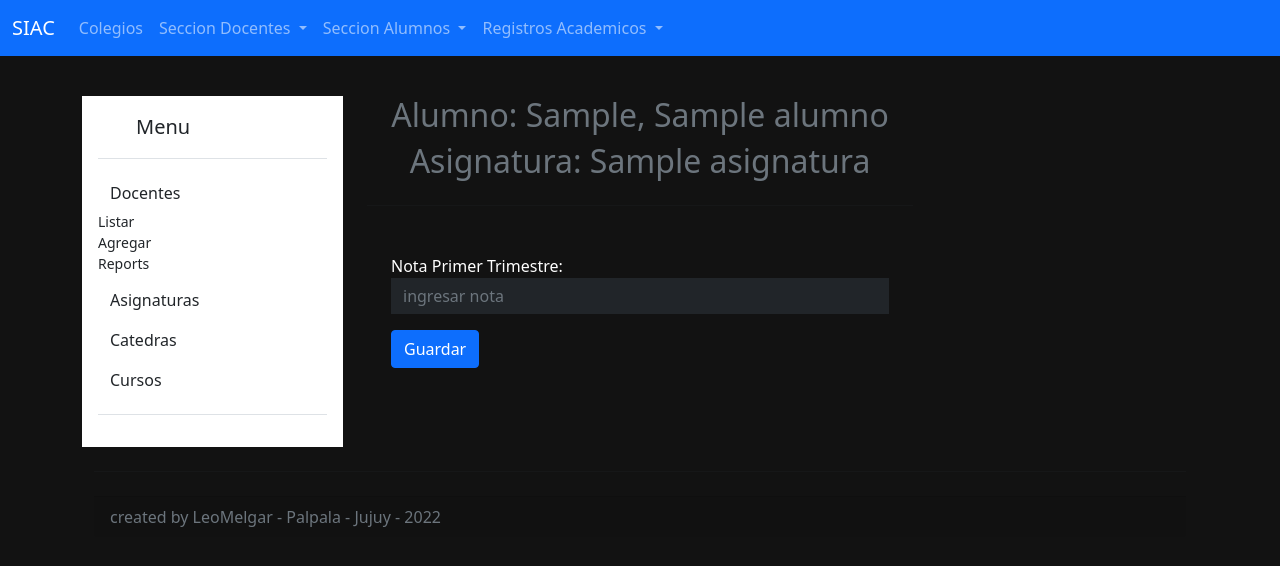
After one commit to leomelgar/siac, a Flask app: page /clases/calificar/1/1 in a window 1280 px wide. The commit adds this page. Shown: the top 566 px of the page. Run offline with Flask 2, Linux system fonts and the light colour scheme; tables that the repository leaves empty hold one stand-in row (values such as "Sample post").

Commit message:
calificacion de alumnos - pendiente

```diff
--- a/routes/clases.py
+++ b/routes/clases.py
@@ -1,6 +1,6 @@
 from crypt import methods
 from flask import Blueprint, render_template, request, redirect, url_for, flash
-from models.colege import Clase, Curso, Catedra, Horario, Docente, Matricula, Alumno
+from models.colege import Clase, Curso, Catedra, Horario, Docente, Matricula, Alumno, Calificacion, Asignatura
 from utils.db import db
 
 clases = Blueprint("clases", __name__)
@@ -41,11 +41,14 @@ def add_clase():
         flash('Clase añadido correctamente!')
         return redirect(url_for('clases.home'))
 
-@clases.route('/clases/listado/<idClase>')
+@clases.route('/clases/listado/<idClase>')#listado de alumnos por clase
 def listado(idClase):
     clase = Clase.query.get(idClase)
-    listado = Curso.query.join(Clase, Curso.idCurso==clase.curso_id).join(Matricula, Curso.idCurso==Matricula.curso_id).join(Alumno, Matricula.alumno_id==Alumno.idAlumno).add_columns(Alumno.apellido, Alumno.nombre)
-    return render_template('/clases/listado.html',listado=listado, clase=clase)
+    listado = Curso.query.join(Clase, Curso.idCurso==clase.curso_id).join(Matricula, Curso.idCurso==Matricula.curso_id).join(Alumno, Matricula.alumno_id==Alumno.idAlumno).add_columns(Alumno.idAlumno,Alumno.apellido, Alumno.nombre)
+    cantidad = listado.count()/3
+    # for i in listado:
+    #     print(i)
+    return render_template('/clases/listado.html',listado=listado, clase=clase, cantidad=cantidad)
 
 @clases.route('/clases/delete/<idClase>')
 def delete(idClase):
@@ -55,15 +58,22 @@ def delete(idClase):
     flash('Clase Borrada!')
     return redirect(url_for('clases.home'))
 
-@clases.route('/clases/calificar/<alumno_id>', methods=['POST','GET'])
-def calificar(alumno_id):
+@clases.route('/clases/calificar/<alumno_id>/<clase_id>', methods=['POST','GET']) #asignar nota a un alumno
+def calificar(alumno_id,clase_id):
     alumno = Alumno.query.get(alumno_id)
+    clase = Clase.query.get(clase_id)
+    asignatura = Catedra.query.join(Clase, Catedra.idCatedra==clase.idClase).join(Asignatura, Catedra.asignatura_id==Asignatura.idAsignatura).add_columns(Catedra.idCatedra,Catedra.nombre_cat,Asignatura.idAsignatura,Asignatura.nombre)
+    for i in asignatura:
+        print(i)
     if request.method == 'POST':
         nota_1 = request.form['nota_1']
         nota_2 = request.form['nota_2']
         nota_3 = request.form['nota_3']
+        notaFinal = (nota_1+nota_2+nota_3)/3
 
-        new_calificacion = Calificacion(nota_1,nota_2,nota_3,alumno_id)
+        new_calificacion = Calificacion(nota_1,nota_2,nota_3,notaFinal,alumno_id)
         db.session.add(new_calificacion)
         db.session.commit()
         flash('Calificacion Añadida!')
+        return redirect(url_for('clases.listado', idClase=clase_id))
+    return render_template('/clases/calificacion.html', alumno=alumno, asignatura=asignatura)
--- /dev/null
+++ b/templates/clases/calificacion.html
@@ -0,0 +1,58 @@
+{% extends 'layout.html' %}
+
+{% block title %}
+  Calificacion
+{% endblock %}
+
+{% block body %}
+<div class="row">
+  <div class="col-md-3">
+    <!-- menu lateral -->
+    {% include 'partials/_sidebarClase.html' %}
+   </div>
+    <div class="col-md-6">
+      {% include 'partials/_message.html' %}
+      <h2 class="text-secondary text-center">Alumno: {{alumno.apellido}}, {{alumno.nombre}}</h2>
+      {%for asignatura in asignatura%}
+      <h2 class="text-secondary text-center">Asignatura: {{asignatura.nombre}} </h2>
+      {% endfor %}
+    <hr class="my-4">
+    <form action="/clases/calificar" method="POST">
+        <div class="card-body p-4 text-white">
+            {% if not nota_1 %}
+            <div class="mb-3">
+              <label for="cuil">Nota Primer Trimestre:</label>
+              <input
+                type="float"
+                name="nota_1"
+                class="form-control rounded-0 bg-dark border-0 text-white"
+                placeholder="ingresar nota"
+                required
+              />
+            </div>
+            {% elif not nota_2%}
+            <div class="mb-3">
+              <label for="telefono">Nota Segundo Trimestre:</label>
+              <input
+                type="float"
+                name="nota_2"
+                class="form-control rounded-0 bg-dark border-0 text-white"
+                placeholder="ingresar nota"
+              />
+            </div>
+            {% else %}
+            <div class="mb-3">
+              <label for="nota_3">Nota Tercer Trimestre:</label>
+              <input
+                type="float"
+                name="nota_3"
+                class="form-control rounded-0 bg-dark border-0 text-white"
+                placeholder="ingresar nota"
+              />
+            </div>
+            {% endif %}
+            <button class="btn btn-primary">Guardar</button>
+        </div>
+    </form>
+  </div>
+{% endblock %}
--- a/templates/clases/listado.html
+++ b/templates/clases/listado.html
@@ -13,6 +13,7 @@
     <div class="col-md-9">
       {% include 'partials/_message.html' %}
       <h2 class="text-secondary text-center">Alumnos de {{clase.nombre_clase}}</h2>
+      <h4>Registros {{cantidad}}</h4>
     <hr class="my-4">
     <table class="table table-dark table-hover">
       <thead>
@@ -36,7 +37,7 @@
           <td></td>
           <td></td>
           <td><div>
-            <a href="#" class="btn btn-outline-success btn-sm rounded-0">
+            <a href="{{url_for('clases.calificar', alumno_id=listado.idAlumno, clase_id=clase.idClase)}}" class="btn btn-outline-success btn-sm rounded-0">
                 <svg xmlns="http://www.w3.org/2000/svg" width="16" height="16" fill="currentColor" class="bi bi-clipboard-check" viewBox="0 0 16 16">
                     <path fill-rule="evenodd" d="M10.854 7.146a.5.5 0 0 1 0 .708l-3 3a.5.5 0 0 1-.708 0l-1.5-1.5a.5.5 0 1 1 .708-.708L7.5 9.793l2.646-2.647a.5.5 0 0 1 .708 0z"/>
                     <path d="M4 1.5H3a2 2 0 0 0-2 2V14a2 2 0 0 0 2 2h10a2 2 0 0 0 2-2V3.5a2 2 0 0 0-2-2h-1v1h1a1 1 0 0 1 1 1V14a1 1 0 0 1-1 1H3a1 1 0 0 1-1-1V3.5a1 1 0 0 1 1-1h1v-1z"/>
```
Also changed, not shown: models/colege.py (+14 -1 lines), 1 other file.
